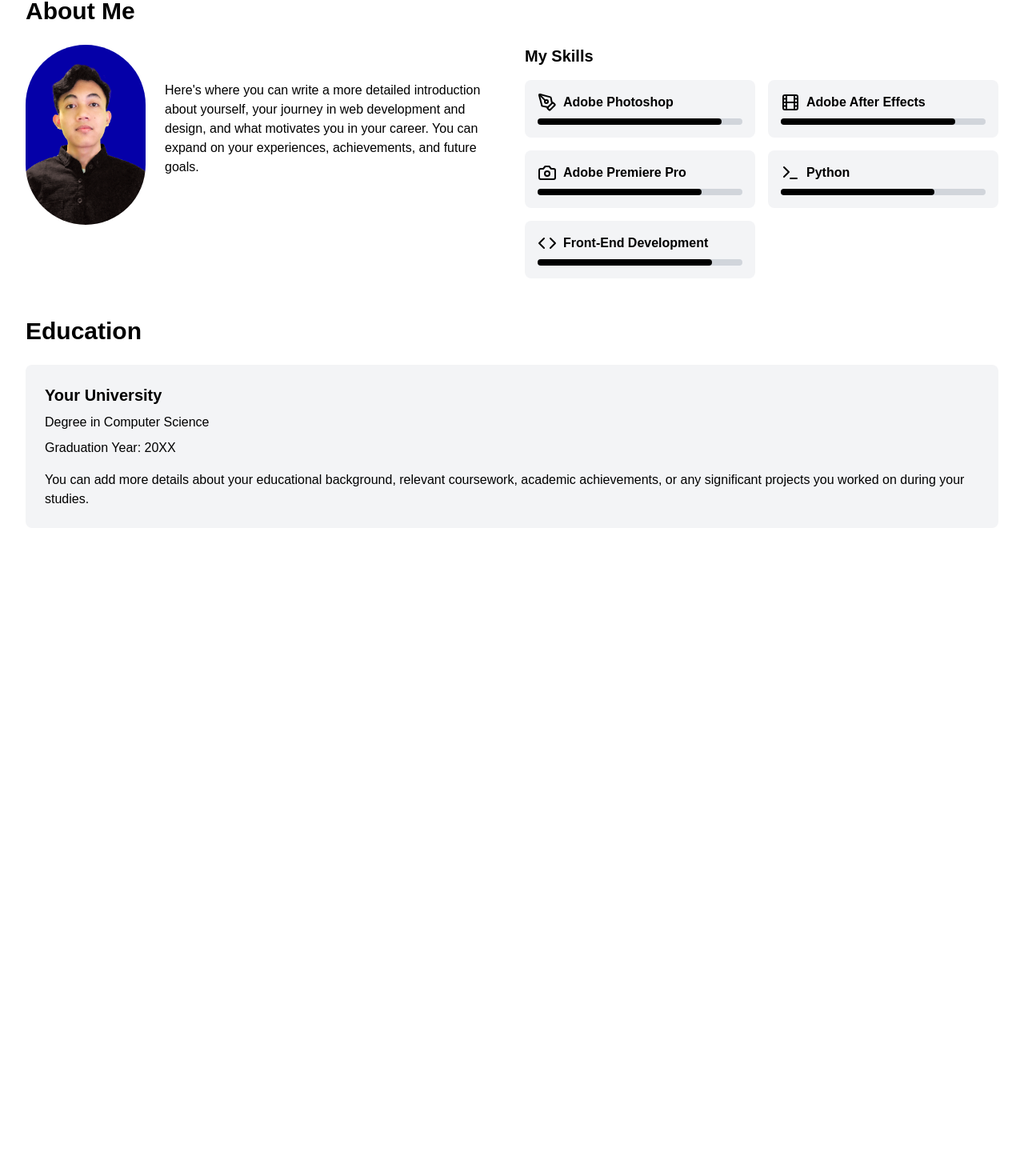
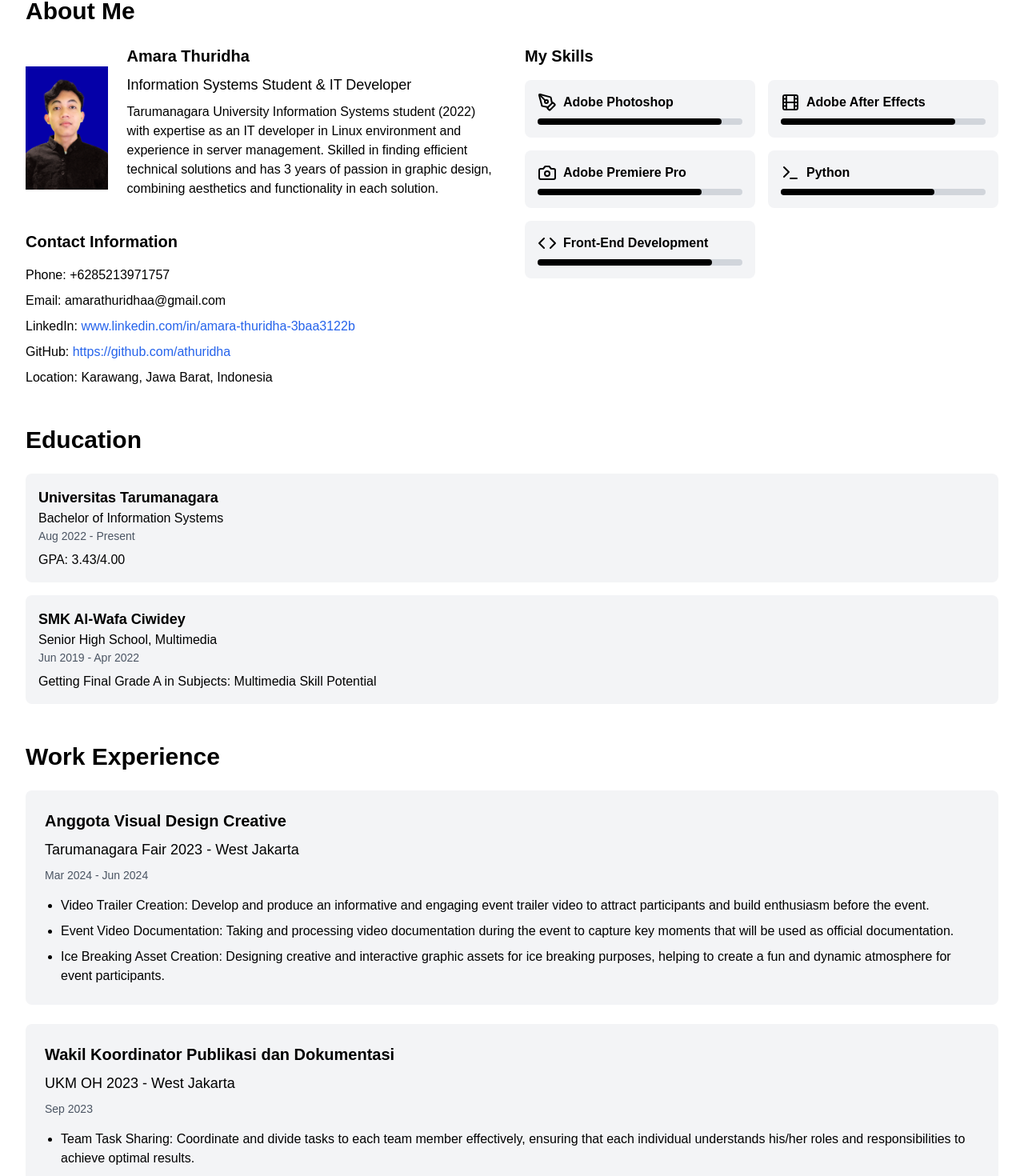
Before and after one commit to athuridha/Portofolio, a Next.js app: page /about in a window 1280 px wide. Shown: the part 120-1590 px from the top of the page at 80% size. Before the commit the page ends 828 px from the top, so only its background shows below. Built offline with nearby package versions, Linux system fonts and the light colour scheme.

Commit message:
Add files via upload

```diff
--- a/src/app/about/page.tsx
+++ b/src/app/about/page.tsx
@@ -3,16 +3,8 @@
 import { motion } from 'framer-motion'
 import Image from 'next/image'
 import { Button } from "@/components/ui/button"
-import { PenTool, Film, Camera, Terminal, Code } from 'lucide-react'
 import Link from 'next/link'
-
-const skills = [
-  { name: 'Adobe Photoshop', level: 90, icon: <PenTool className="h-6 w-6" /> },
-  { name: 'Adobe After Effects', level: 85, icon: <Film className="h-6 w-6" /> },
-  { name: 'Adobe Premiere Pro', level: 80, icon: <Camera className="h-6 w-6" /> },
-  { name: 'Python', level: 75, icon: <Terminal className="h-6 w-6" /> },
-  { name: 'Front-End Development', level: 85, icon: <Code className="h-6 w-6" /> },
-]
+import { aboutData } from '@/app/data/aboutData'
 
 export default function AboutPage() {
   return (
@@ -31,25 +23,39 @@ export default function AboutPage() {
           <h2 className="text-3xl font-semibold mb-6">About Me</h2>
           <div className="flex flex-col lg:flex-row gap-8">
             <div className="lg:w-1/2">
-              <div className="flex items-center gap-6 mb-6">
-                <Image
-                  src="/images/amar.png?height=150&width=150"
-                  alt="Your Name"
-                  width={150}
-                  height={150}
-                  className="rounded-full"
-                />
+              <div className="flex flex-col sm:flex-row items-center gap-6 mb-6">
+                <div className="overflow-hidden mb-4 sm:mb-0">
+                  <Image
+                    src={aboutData.image}
+                    alt={aboutData.name}
+                    width={800}
+                    height={1200}
+                    className="object-cover w-full h-full rounded-full lg:rounded-none"
+                  />
+                </div>
                 <div>
+                  <h3 className="text-xl font-semibold mb-2">{aboutData.name}</h3>
+                  <p className="text-lg mb-2">{aboutData.role}</p>
                   <p className="text-base mb-4">
-                    Here&apos;s where you can write a more detailed introduction about yourself, your journey in web development and design, and what motivates you in your career. You can expand on your experiences, achievements, and future goals.
+                    {aboutData.description}
                   </p>
                 </div>
+              </div>
+              <div className="mt-6">
+                <h3 className="text-xl font-semibold mb-4">Contact Information</h3>
+                <ul className="space-y-2">
+                  <li>Phone: {aboutData.contact.phone}</li>
+                  <li>Email: {aboutData.contact.email}</li>
+                  <li>LinkedIn: <a href={`https://${aboutData.contact.linkedin}`} target="_blank" rel="noopener noreferrer" className="text-blue-600 hover:underline">{aboutData.contact.linkedin}</a></li>
+                  <li>GitHub: <a href={aboutData.contact.github} target="_blank" rel="noopener noreferrer" className="text-blue-600 hover:underline">{aboutData.contact.github}</a></li>
+                  <li>Location: {aboutData.contact.location}</li>
+                </ul>
               </div>
             </div>
             <div className="lg:w-1/2">
               <h3 className="text-xl font-semibold mb-4">My Skills</h3>
               <div className="grid grid-cols-1 sm:grid-cols-2 gap-4">
-                {skills.map((skill, index) => (
+                {aboutData.skills.map((skill, index) => (
                   <motion.div
                     key={skill.name}
                     className="bg-gray-100 p-4 rounded-lg"
@@ -58,7 +64,7 @@ export default function AboutPage() {
                     transition={{ duration: 0.5, delay: index * 0.1 }}
                   >
                     <div className="flex items-center mb-2">
-                      {skill.icon}
+                      <skill.icon className="h-6 w-6" />
                       <h4 className="text-base font-semibold ml-2">{skill.name}</h4>
                     </div>
                     <motion.div
@@ -87,12 +93,46 @@ export default function AboutPage() {
           transition={{ duration: 0.5, delay: 0.2 }}
         >
           <h2 className="text-3xl font-semibold mb-6">Education</h2>
-          <div className="bg-gray-100 p-6 rounded-lg">
-            <h3 className="text-xl font-semibold mb-2">Your University</h3>
-            <p className="text-base mb-2">Degree in Computer Science</p>
-            <p>Graduation Year: 20XX</p>
-            <p className="mt-4">You can add more details about your educational background, relevant coursework, academic achievements, or any significant projects you worked on during your studies.</p>
-          </div>
+          {aboutData.education.map((edu, index) => (
+            <motion.div
+              key={index}
+              className="bg-gray-100 p-4 rounded-lg mb-4"
+              initial={{ opacity: 0, y: 20 }}
+              animate={{ opacity: 1, y: 0 }}
+              transition={{ duration: 0.5, delay: index * 0.1 }}
+            >
+              <h4 className="text-lg font-semibold">{edu.institution}</h4>
+              <p>{edu.degree}</p>
+              <p className="text-sm text-gray-600">{edu.period}</p>
+              <p className="mt-2">{edu.details}</p>
+            </motion.div>
+          ))}
+        </motion.section>
+
+        <motion.section
+          initial={{ opacity: 0, y: 20 }}
+          animate={{ opacity: 1, y: 0 }}
+          transition={{ duration: 0.5, delay: 0.4 }}
+        >
+          <h2 className="text-3xl font-semibold mb-6 mt-12">Work Experience</h2>
+          {aboutData.workExperience.map((exp, index) => (
+            <motion.div
+              key={index}
+              className="bg-gray-100 p-6 rounded-lg mb-6"
+              initial={{ opacity: 0, y: 20 }}
+              animate={{ opacity: 1, y: 0 }}
+              transition={{ duration: 0.5, delay: index * 0.1 }}
+            >
+              <h3 className="text-xl font-semibold mb-2">{exp.position}</h3>
+              <p className="text-lg mb-2">{exp.company} - {exp.location}</p>
+              <p className="text-sm text-gray-600 mb-4">{exp.period}</p>
+              <ul className="list-disc pl-5 space-y-2">
+                {exp.responsibilities.map((resp, respIndex) => (
+                  <li key={respIndex}>{resp}</li>
+                ))}
+              </ul>
+            </motion.div>
+          ))}
         </motion.section>
       </main>
     </div>
--- /dev/null
+++ b/src/app/data/aboutData.ts
@@ -0,0 +1,70 @@
+// app/data/aboutData.ts
+
+import { PenTool, Film, Camera, Terminal, Code } from 'lucide-react'
+
+export const aboutData = {
+  name: "Amara Thuridha",
+  role: "Information Systems Student & IT Developer",
+  description: "Tarumanagara University Information Systems student (2022) with expertise as an IT developer in Linux environment and experience in server management. Skilled in finding efficient technical solutions and has 3 years of passion in graphic design, combining aesthetics and functionality in each solution.",
+  image: "/images/amar.png",
+  contact: {
+    phone: "+6285213971757",
+    email: "amarathuridhaa@gmail.com",
+    linkedin: "www.linkedin.com/in/amara-thuridha-3baa3122b",
+    github: "https://github.com/athuridha",
+    location: "Karawang, Jawa Barat, Indonesia"
+  },
+  education: [
+    {
+      institution: "Universitas Tarumanagara",
+      degree: "Bachelor of Information Systems",
+      period: "Aug 2022 - Present",
+      details: "GPA: 3.43/4.00"
+    },
+    {
+      institution: "SMK Al-Wafa Ciwidey",
+      degree: "Senior High School, Multimedia",
+      period: "Jun 2019 - Apr 2022",
+      details: "Getting Final Grade A in Subjects: Multimedia Skill Potential"
+    }
+  ],
+  workExperience: [
+    {
+      position: "Anggota Visual Design Creative",
+      company: "Tarumanagara Fair 2023",
+      location: "West Jakarta",
+      period: "Mar 2024 - Jun 2024",
+      responsibilities: [
+        "Video Trailer Creation: Develop and produce an informative and engaging event trailer video to attract participants and build enthusiasm before the event.",
+        "Event Video Documentation: Taking and processing video documentation during the event to capture key moments that will be used as official documentation.",
+        "Ice Breaking Asset Creation: Designing creative and interactive graphic assets for ice breaking purposes, helping to create a fun and dynamic atmosphere for event participants."
+      ]
+    },
+    {
+      position: "Wakil Koordinator Publikasi dan Dokumentasi",
+      company: "UKM OH 2023",
+      location: "West Jakarta",
+      period: "Sep 2023",
+      responsibilities: [
+        "Team Task Sharing: Coordinate and divide tasks to each team member effectively, ensuring that each individual understands his/her roles and responsibilities to achieve optimal results.",
+        "Team Mentoring and Support: Responsible for assisting and supporting team members when experiencing difficulties in tasks, as well as providing guidance and solutions so that work can be completed to the expected standard."
+      ]
+    },
+    {
+      position: "Staff Media Kreatif",
+      company: "BEM Universitas Tarumanagara",
+      location: "Jakarta, Indonesia",
+      period: "Sep 2023 - Nov 2023",
+      responsibilities: [
+        "BEM Untar is a student organization at the central or university level established on November 6, 1999. BEM UNTAR has the obligation to carry out the EXECUTIVE function at the central level with the ministries within it, which aims to serve and bridge students with the university and related agencies carried out in the annual work program."
+      ]
+    }
+  ],
+  skills: [
+    { name: 'Adobe Photoshop', level: 90, icon: PenTool },
+    { name: 'Adobe After Effects', level: 85, icon: Film },
+    { name: 'Adobe Premiere Pro', level: 80, icon: Camera },
+    { name: 'Python', level: 75, icon: Terminal },
+    { name: 'Front-End Development', level: 85, icon: Code },
+  ]
+}
--- /dev/null
+++ b/src/app/data/projectsData.ts
@@ -0,0 +1,2 @@
+export const projects = [
+  ]
--- a/src/app/page.tsx
+++ b/src/app/page.tsx
@@ -2,11 +2,13 @@
 
 import { useState, useEffect, useRef } from 'react'
 import { motion, useScroll, useSpring, useTransform, AnimatePresence } from 'framer-motion'
-import { Download, Mail, Github, Linkedin, Code, Camera, Film, PenTool, Terminal, Menu, User, Briefcase, Phone, ChevronRight, X, ChevronDown } from 'lucide-react'
+import { Download, Mail, Github, Linkedin, Menu, User, Briefcase, Phone, ChevronRight, X, ChevronDown } from 'lucide-react'
 import { Button } from "@/components/ui/button"
 import { cn } from "@/lib/utils"
 import Link from 'next/link'
 import Image from 'next/image'
+import { projects } from '@/app/data/projectsData'
+import { aboutData } from '@/app/data/aboutData'
 
 export default function Home() {
   const [loading, setLoading] = useState(true)
@@ -36,20 +38,6 @@ export default function Home() {
       document.removeEventListener("mousedown", handleClickOutside);
     };
   }, []);
-
-  const skills = [
-    { name: 'Adobe Photoshop', level: 90, icon: <PenTool className="h-6 w-6" /> },
-    { name: 'Adobe After Effects', level: 85, icon: <Film className="h-6 w-6" /> },
-    { name: 'Adobe Premiere Pro', level: 80, icon: <Camera className="h-6 w-6" /> },
-    { name: 'Python', level: 75, icon: <Terminal className="h-6 w-6" /> },
-    { name: 'Front-End Development', level: 85, icon: <Code className="h-6 w-6" /> },
-  ]
-
-  const projects = [
-    { name: 'Project 1', description: 'A brief description of Project 1', image: '/placeholder.svg?height=200&width=300' },
-    { name: 'Project 2', description: 'A brief description of Project 2', image: '/placeholder.svg?height=200&width=300' },
-    { name: 'Project 3', description: 'A brief description of Project 3', image: '/placeholder.svg?height=200&width=300' },
-  ]
 
   const sections = [
     { id: "hero", title: "About & Skills", icon: User },
@@ -114,14 +102,6 @@ export default function Home() {
                   exit={{ y: 20, opacity: 0 }}
                   transition={{ duration: 0.2, delay: 0.1 }}
                 >
-                  {/* <Button
-                    variant="ghost"
-                    size="icon"
-                    className="absolute top-4 right-4 text-white"
-                    onClick={() => setIsMobileMenuOpen(false)}
-                  >
-                    <X className="h-6 w-6" />
-                  </Button> */}
                   {sections.map(({ id, title, icon: Icon }) => (
                     <NavItemMobile
                       key={id}
@@ -224,7 +204,7 @@ export default function Home() {
             animate={{ y: 0, opacity: 1 }}
             transition={{ duration: 0.5 }}
           >
-            Amara Thuridha
+            {aboutData.name}
           </motion.h1>
           <motion.p
             className="text-xl sm:text-2xl mb-8"
@@ -232,7 +212,7 @@ export default function Home() {
             animate={{ y: 0, opacity: 1 }}
             transition={{ duration: 0.5, delay: 0.2 }}
           >
-            Web Developer & Designer
+            {aboutData.role}
           </motion.p>
           <motion.div
             initial={{ y: 20, opacity: 0 }}
@@ -262,17 +242,21 @@ export default function Home() {
             </div>
             <div className="flex flex-col lg:flex-row gap-8 text-black">
               <div className="lg:w-1/2">
-                <div className="flex items-center gap-6 mb-6">
+                <div className="flex flex-col sm:flex-row items-center gap-6 mb-6">
+                  <div className="overflow-hidden mb-4 sm:mb-0">
                     <Image
-                    src="/images/amar.png"
-                    alt="Amar"
-                    width={150}
-                    height={150}
-                    className="rounded-full"
+                      src={aboutData.image}
+                      alt={aboutData.name}
+                      width={800}
+                      height={1200}
+                      className="object-cover w-full h-full rounded-full lg:rounded-none"
                     />
+                  </div>
                   <div>
+                    <h3 className="text-xl font-semibold mb-2">{aboutData.name}</h3>
+                    <p className="text-lg mb-2">{aboutData.role}</p>
                     <p className="text-base mb-4">
-                      Here&apos;s where you can write a brief introduction about yourself, your passion for web development and design, and what drives you in your career.
+                      {aboutData.description}
                     </p>
                     <Button asChild className="mt-4">
                       <Link href="/about">Read More About Me</Link>
@@ -283,7 +267,7 @@ export default function Home() {
               <div className="lg:w-1/2">
                 <h3 className="text-xl font-semibold mb-4">My Skills</h3>
                 <div className="grid grid-cols-1 sm:grid-cols-2 gap-4">
-                  {skills.map((skill, index) => (
+                  {aboutData.skills.map((skill, index) => (
                     <motion.div
                       key={skill.name}
                       className="bg-gray-100 p-4 rounded-lg"
@@ -292,7 +276,7 @@ export default function Home() {
                       transition={{ duration: 0.5, delay: index * 0.1 }}
                     >
                       <div className="flex items-center mb-2">
-                        {skill.icon}
+                        <skill.icon className="h-6 w-6" />
                         <h4 className="text-base font-semibold ml-2">{skill.name}</h4>
                       </div>
                       <motion.div
@@ -319,23 +303,8 @@ export default function Home() {
     )
   }
 
+  const ProjectsSection = () => {
     return (
-    <>
-      <AnimatePresence>
-        {loading && <SplashScreen />}
-      </AnimatePresence>
-
-      <div className="min-h-screen bg-black text-white">
-        <motion.div
-          className="fixed top-0 left-0 right-0 h-2 bg-white origin-left z-30"
-          style={{ scaleX }}
-        />
-        <NavBar />
-        <main className="lg:pl-16 min-h-screen overflow-y-auto">
-          <HeroSection />
-          <div className="max-w-7xl mx-auto px-4 sm:px-6 lg:px-8 py-12">
-            <AboutSection />
-
       <section id="projects" className="mb-12">
         <div className="bg-white rounded-lg shadow-lg p-6">
           <div className="flex justify-between items-center mb-4">
@@ -371,6 +340,26 @@ export default function Home() {
           </div>
         </div>
       </section>
+    )
+  }
+
+  return (
+    <>
+      <AnimatePresence>
+        {loading && <SplashScreen />}
+      </AnimatePresence>
+
+      <div className="min-h-screen bg-black text-white">
+        <motion.div
+          className="fixed top-0 left-0 right-0 h-2 bg-white origin-left z-30"
+          style={{ scaleX }}
+        />
+        <NavBar />
+        <main className="lg:pl-16 min-h-screen overflow-y-auto">
+          <HeroSection />
+          <div className="max-w-7xl mx-auto px-4 sm:px-6 lg:px-8 py-12">
+            <AboutSection />
+            <ProjectsSection />
 
             <section id="contact" className="mb-12">
               <div className="bg-white rounded-lg shadow-lg p-6">
```
Also changed, not shown: src/app/projects/page.tsx (+1 -9 lines). Lines whose indentation alone changed are shown as unchanged.
